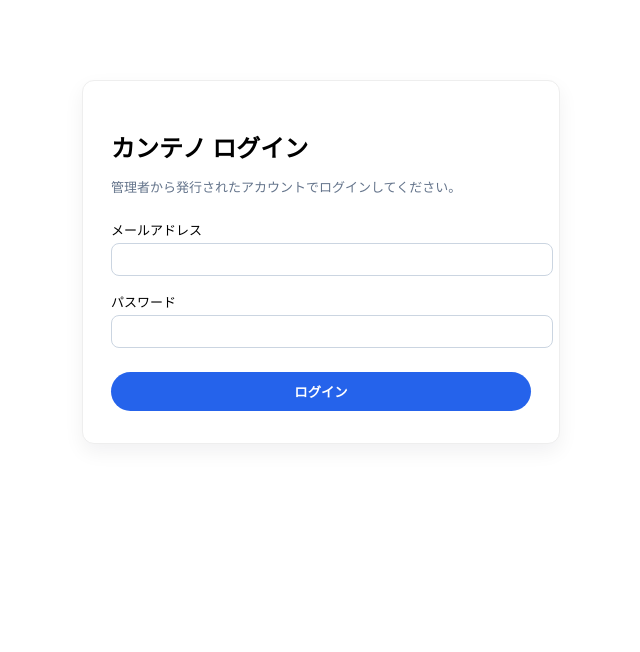
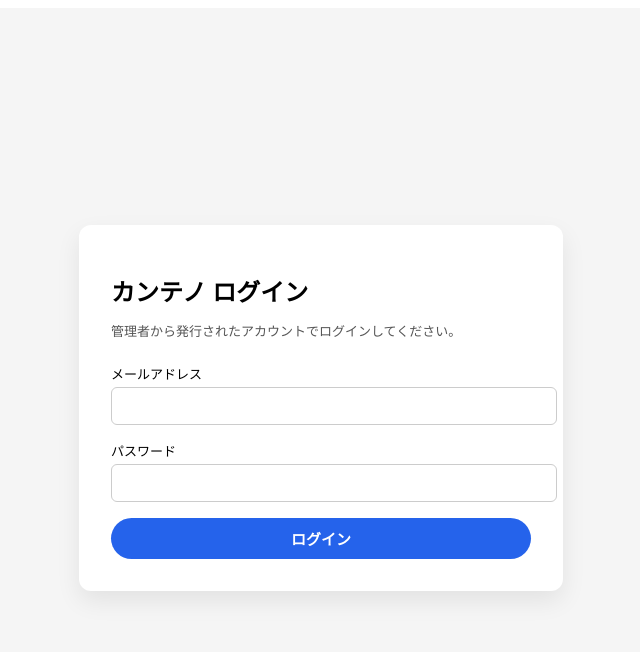
Before and after one commit to spitarmy/nextjs-boilerplate, a Next.js app: page /login in a window 1280 px wide. Shown: the top 652 px of the page, without its empty margins (319-959 px from the left). Built offline with nearby package versions, Linux system fonts and the light colour scheme; no server answers.

Commit message:
Update login logic and UI enhancements

```diff
--- a/app/login/page.tsx
+++ b/app/login/page.tsx
@@ -7,20 +7,19 @@ import { supabase } from "../../lib/supabase";
 
 export default function LoginPage() {
   const router = useRouter();
+
   const [email, setEmail] = useState("");
   const [password, setPassword] = useState("");
   const [loading, setLoading] = useState(false);
   const [error, setError] = useState<string | null>(null);
 
-  // すでにログイン済みなら / に戻す
+  // すでにログイン済みならトップではなく /assess へ
   useEffect(() => {
-    const check = async () => {
-      const { data } = await supabase.auth.getSession();
-      if (data.session) {
-        router.replace("/");
+    if (typeof window === "undefined") return;
+    const loggedIn = window.localStorage.getItem("kanteno_logged_in");
+    if (loggedIn === "true") {
+      router.replace("/assess");
     }
-    };
-    check();
   }, [router]);
 
   const handleSubmit = async (e: FormEvent) => {
@@ -28,100 +27,110 @@ export default function LoginPage() {
     setError(null);
     setLoading(true);
 
-    const { error } = await supabase.auth.signInWithPassword({
+    try {
+      const { data, error } = await supabase.auth.signInWithPassword({
         email,
         password,
       });
 
-    setLoading(false);
-
       if (error) {
-      setError(error.message);
+        console.error("supabase login error", error);
+        setError(error.message || "ログインに失敗しました");
         return;
       }
 
-    // ログイン成功 → トップへ
-    router.replace("/");
+      if (!data.session) {
+        // まれにセッションが返らないケース用
+        setError("セッションを開始できませんでした");
+        return;
+      }
+
+      // ログインフラグをローカル保存
+      if (typeof window !== "undefined") {
+        window.localStorage.setItem("kanteno_logged_in", "true");
+      }
+
+      // ログインに成功したので査定ページへ
+      router.replace("/assess");
+    } finally {
+      setLoading(false);
+    }
   };
 
   return (
-    <main style={{ padding: 32 }}>
+    <main
+      style={{
+        minHeight: "100vh",
+        display: "flex",
+        alignItems: "center",
+        justifyContent: "center",
+        backgroundColor: "#f5f5f5",
+      }}
+    >
       <div
         style={{
+          width: "100%",
           maxWidth: 420,
-          margin: "40px auto",
-          padding: "32px 28px",
+          backgroundColor: "#fff",
+          padding: 32,
           borderRadius: 12,
-          border: "1px solid #eee",
-          boxShadow: "0 8px 20px rgba(15, 23, 42, 0.06)",
-          background: "#fff",
+          boxShadow: "0 10px 25px rgba(0,0,0,0.08)",
         }}
       >
-        {/* ここを「カンテの ログイン」に変更済み */}
-        <h1
-          style={{
-            fontSize: 24,
-            fontWeight: 700,
-            marginBottom: 4,
-          }}
-        >
+        <h1 style={{ fontSize: 24, fontWeight: 700, marginBottom: 8 }}>
           カンテノ ログイン
         </h1>
-        <p
-          style={{
-            fontSize: 13,
-            color: "#64748b",
-            marginBottom: 24,
-          }}
-        >
+        <p style={{ fontSize: 13, color: "#555", marginBottom: 24 }}>
           管理者から発行されたアカウントでログインしてください。
         </p>
 
-        <form
-          onSubmit={handleSubmit}
-          style={{ display: "grid", gap: 16 }}
+        <form onSubmit={handleSubmit}>
+          <label
+            style={{ display: "block", fontSize: 13, marginBottom: 4 }}
+            htmlFor="email"
           >
-          <label style={{ fontSize: 13 }}>
             メールアドレス
+          </label>
           <input
+            id="email"
             type="email"
+            required
             value={email}
             onChange={(e) => setEmail(e.target.value)}
-              required
             style={{
               width: "100%",
-                marginTop: 4,
-                padding: "8px 10px",
-                borderRadius: 8,
-                border: "1px solid #cbd5e1",
+              padding: "10px 12px",
+              borderRadius: 6,
+              border: "1px solid #ccc",
+              marginBottom: 16,
+              fontSize: 14,
             }}
           />
+
+          <label
+            style={{ display: "block", fontSize: 13, marginBottom: 4 }}
+            htmlFor="password"
+          >
+            パスワード
           </label>
-
-          <label style={{ fontSize: 13 }}>
-            パスワード
           <input
+            id="password"
             type="password"
+            required
             value={password}
             onChange={(e) => setPassword(e.target.value)}
-              required
             style={{
               width: "100%",
-                marginTop: 4,
-                padding: "8px 10px",
-                borderRadius: 8,
-                border: "1px solid #cbd5e1",
+              padding: "10px 12px",
+              borderRadius: 6,
+              border: "1px solid #ccc",
+              marginBottom: 16,
+              fontSize: 14,
             }}
           />
-          </label>
 
           {error && (
-            <p
-              style={{
-                fontSize: 12,
-                color: "#b91c1c",
-              }}
-            >
+            <p style={{ color: "crimson", fontSize: 12, marginBottom: 12 }}>
               {error}
             </p>
           )}
@@ -130,19 +139,18 @@ export default function LoginPage() {
             type="submit"
             disabled={loading}
             style={{
-              marginTop: 8,
               width: "100%",
               padding: "10px 0",
-              borderRadius: 9999,
+              borderRadius: 999,
               border: "none",
-              background: "#2563eb",
+              fontSize: 15,
+              fontWeight: 600,
               color: "#fff",
-              fontWeight: 600,
-              cursor: "pointer",
-              opacity: loading ? 0.7 : 1,
+              backgroundColor: loading ? "#7aa7ff" : "#2563eb",
+              cursor: loading ? "default" : "pointer",
             }}
           >
-            {loading ? "ログイン中..." : "ログイン"}
+            {loading ? "ログイン中…" : "ログイン"}
           </button>
         </form>
       </div>
```
Lines whose indentation alone changed are shown as unchanged.
